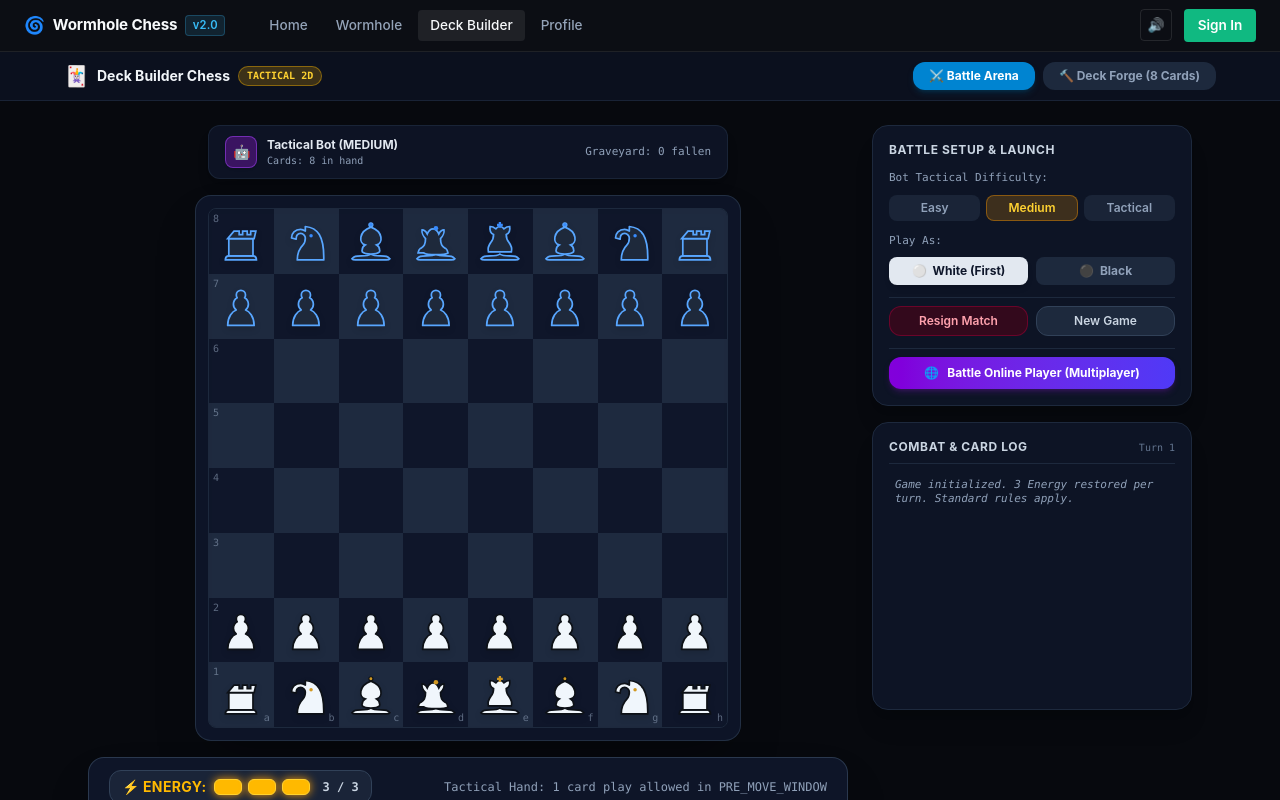
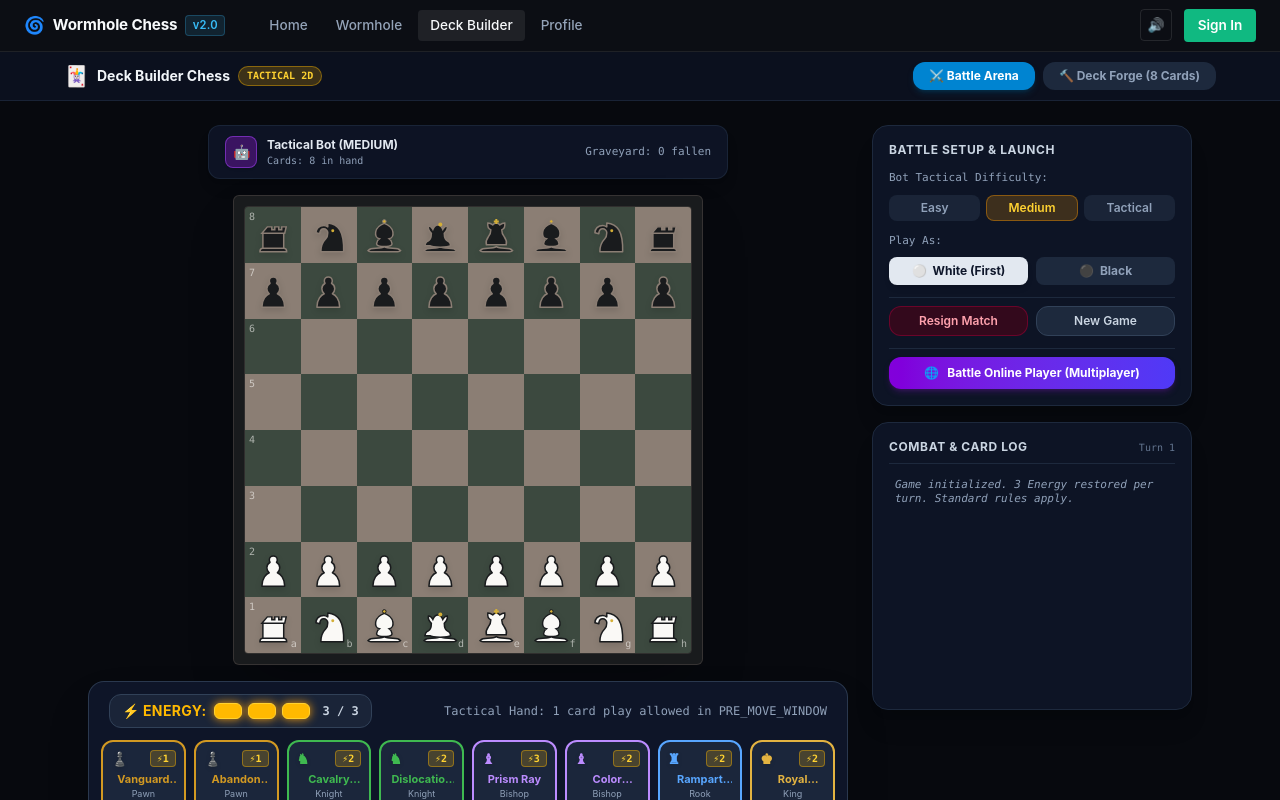
Before and after one commit to OwenM31/wormhole-chess, a React (Vite) app: page /deck-builder in a window 1280 px wide. Shown: the top 800 px of the page. Built offline with nearby package versions, Linux system fonts and the light colour scheme; no server answers.

Commit message:
feat(phase-2-01): refactor DeckChessBoard styling with authentic Wormhole squares and 470px framing

```diff
--- a/src/components/DeckChessBoard.tsx
+++ b/src/components/DeckChessBoard.tsx
@@ -1,6 +1,5 @@
 import React from 'react';
 import { BoardModifier, PieceColor, Square } from '../types/deckChess';
-import { DeckChessEngine } from '../engine/DeckChessEngine';
 
 export interface DeckChessBoardProps {
   fen: string;
@@ -23,9 +22,9 @@ function ChessPieceSvg({
   color: 'w' | 'b';
 }) {
   const isWhite = color === 'w';
-  const fill = isWhite ? '#f0f6fc' : '#1e293b';
-  const stroke = isWhite ? '#0d1117' : '#58a6ff';
-  const accent = isWhite ? '#d29922' : '#388bfd';
+  const fill = isWhite ? '#FAF9F6' : '#191B1D';
+  const stroke = isWhite ? '#191B1D' : '#8B7E74';
+  const accent = isWhite ? '#D4AF37' : '#D4AF37';
 
   switch (type) {
     case 'p':
@@ -184,9 +183,9 @@ export const DeckChessBoard: React.FC<DeckChessBoardProps> = ({
   const displayRanks = orientation === 'w' ? ranks : [...ranks].reverse();
 
   return (
-    <div className="relative inline-block select-none p-3 bg-slate-900/90 rounded-2xl border border-slate-700/60 shadow-2xl backdrop-blur-md">
+    <div className="relative inline-block select-none p-2 sm:p-2.5 bg-[#191B1D] rounded-md border border-[rgba(139,126,116,0.25)] shadow-2xl backdrop-blur-md w-full max-w-[470px]">
       {/* 8x8 Grid */}
-      <div className="grid grid-cols-8 grid-rows-8 w-[340px] h-[340px] sm:w-[460px] sm:h-[460px] md:w-[520px] md:h-[520px] rounded-lg overflow-hidden border border-slate-800 shadow-inner">
+      <div className="grid grid-cols-8 grid-rows-8 w-full aspect-square rounded overflow-hidden border border-[rgba(139,126,116,0.2)] shadow-inner">
         {displayRanks.map((rankStr, rankDisplayIndex) => {
           return displayFiles.map((fileStr, fileDisplayIndex) => {
             const squareName = `${fileStr}${rankStr}` as Square;
@@ -196,9 +195,9 @@ export const DeckChessBoard: React.FC<DeckChessBoardProps> = ({
 
             const piece = pieceGrid[rankIndex]?.[fileIndex] || null;
 
-            // Checkerboard coloring
+            // Checkerboard coloring (Smokey Taupe #8B7E74 vs Loden Green Dark #3C493F)
             const isLight = (fileIndex + rankActual) % 2 !== 0;
-            const baseBg = isLight ? 'bg-slate-700/50' : 'bg-slate-900/80';
+            const squareBg = isLight ? '#8B7E74' : '#3C493F';
 
             // Active highlights
             const isSelected = selectedSquare === squareName;
@@ -222,39 +221,39 @@ export const DeckChessBoard: React.FC<DeckChessBoardProps> = ({
                 key={squareName}
                 data-square={squareName}
                 onClick={() => onSquareClick(squareName)}
-                className={`relative flex items-center justify-center transition-colors duration-150 cursor-pointer ${baseBg} hover:opacity-95 aspect-square`}
-                style={{ aspectRatio: '1 / 1' }}
+                className="relative flex items-center justify-center transition-[filter,background-color] duration-150 cursor-pointer hover:brightness-110 aspect-square"
+                style={{ backgroundColor: squareBg, aspectRatio: '1 / 1' }}
               >
                 {/* Coordinate labels */}
                 {fileDisplayIndex === 0 && (
-                  <span className="absolute top-0.5 left-1 text-[10px] font-mono text-slate-400 select-none pointer-events-none opacity-60">
+                  <span className="absolute top-0.5 left-1 text-[10px] font-mono text-[#FAF9F6] select-none pointer-events-none opacity-60">
                     {rankStr}
                   </span>
                 )}
                 {rankDisplayIndex === 7 && (
-                  <span className="absolute bottom-0.5 right-1 text-[10px] font-mono text-slate-400 select-none pointer-events-none opacity-60">
+                  <span className="absolute bottom-0.5 right-1 text-[10px] font-mono text-[#FAF9F6] select-none pointer-events-none opacity-60">
                     {fileStr}
                   </span>
                 )}
 
                 {/* Selected Piece Highlight */}
                 {isSelected && (
-                  <div className="absolute inset-0 bg-sky-500/30 border-2 border-sky-400 rounded-sm pointer-events-none" />
+                  <div className="absolute inset-0 bg-[#D4AF37]/30 border-2 border-[#D4AF37] rounded-sm pointer-events-none z-10" />
                 )}
 
                 {/* King Check Glow */}
                 {isKingInCheck && (
-                  <div className="absolute inset-0 bg-rose-600/40 border-2 border-rose-500 animate-pulse pointer-events-none" />
+                  <div className="absolute inset-0 bg-[#AA4A44]/40 border-2 border-[#AA4A44] animate-pulse pointer-events-none z-10" />
                 )}
 
-                {/* Card Anchor Highlight (Amber) */}
+                {/* Card Anchor Highlight (Warm Gold) */}
                 {isValidAnchor && (
-                  <div className="absolute inset-0 border-2 border-amber-400 bg-amber-500/25 animate-pulse rounded-sm pointer-events-none z-10" />
+                  <div className="absolute inset-0 border-2 border-[#D4AF37] bg-[#D4AF37]/30 animate-pulse rounded-sm pointer-events-none z-10" />
                 )}
 
-                {/* Card Target Destination Highlight (Violet) */}
+                {/* Card Target Destination Highlight (Tactical Purple) */}
                 {isValidTarget && (
-                  <div className="absolute inset-0 border-2 border-purple-400 bg-purple-500/30 animate-pulse rounded-sm pointer-events-none z-10" />
+                  <div className="absolute inset-0 border-2 border-[#A855F7] bg-[#A855F7]/35 animate-pulse rounded-sm pointer-events-none z-10" />
                 )}
 
                 {/* Legal Move Indicator */}
@@ -262,10 +261,10 @@ export const DeckChessBoard: React.FC<DeckChessBoardProps> = ({
                   <div className="absolute inset-0 flex items-center justify-center pointer-events-none z-20">
                     {piece ? (
                       // Capture ring
-                      <div className="w-4/5 h-4/5 rounded-full border-4 border-rose-500/80 animate-pulse" />
+                      <div className="w-4/5 h-4/5 rounded-full border-4 border-[#AA4A44]/85 animate-pulse" />
                     ) : (
                       // Empty move dot
-                      <div className="w-3.5 h-3.5 sm:w-4 sm:h-4 rounded-full bg-emerald-400/80 shadow-[0_0_10px_#3fb950]" />
+                      <div className="w-3.5 h-3.5 sm:w-4 sm:h-4 rounded-full bg-[#D4AF37]/90 shadow-[0_0_8px_#D4AF37]" />
                     )}
                   </div>
                 )}
@@ -279,17 +278,17 @@ export const DeckChessBoard: React.FC<DeckChessBoardProps> = ({
 
                 {/* Holographic Barrier Modifier */}
                 {barrier && (
-                  <div className="absolute inset-0 z-20 flex flex-col items-center justify-center bg-cyan-900/50 border border-cyan-400/80 backdrop-blur-[2px] animate-pulse">
-                    <span className="text-xl sm:text-2xl drop-shadow-[0_0_8px_#58a6ff]">🛡️</span>
-                    <span className="text-[9px] font-mono font-bold text-cyan-200">
-                      {barrier.turnsRemaining}R
+                  <div className="absolute inset-0 z-20 flex flex-col items-center justify-center bg-[#3C493F]/80 border border-[#D4AF37] backdrop-blur-[2px] animate-pulse">
+                    <span className="text-xl sm:text-2xl drop-shadow-[0_0_8px_#D4AF37]">🛡️</span>
+                    <span className="text-[9px] font-mono font-bold text-[#FAF9F6]">
+                      {barrier.turnsRemaining}T
                     </span>
                   </div>
                 )}
 
                 {/* Kinetic Shield Modifier */}
                 {shield && (
-                  <div className="absolute inset-0 z-20 border-2 border-amber-400 rounded-full shadow-[0_0_12px_#d29922] pointer-events-none animate-spin" />
+                  <div className="absolute inset-0 z-20 border-2 border-[#D4AF37] rounded-full shadow-[0_0_12px_#D4AF37] pointer-events-none animate-spin" />
                 )}
               </div>
             );
```
